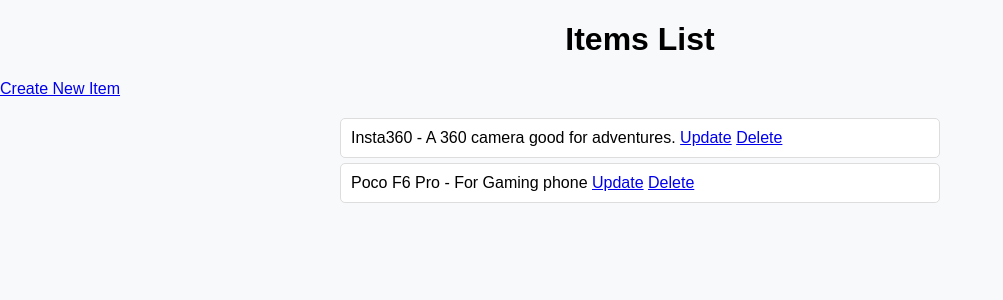
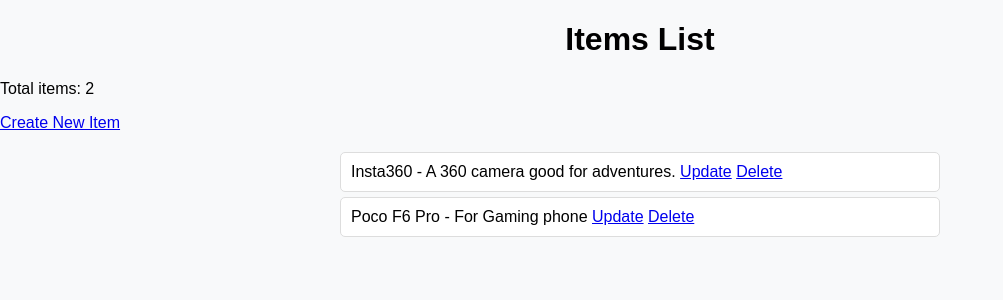
Before and after one commit to Jmar96/Crud_RestAPI_Flask, a Flask app: page / in a window 1280 px wide. Shown: the top 300 px of the page, without its empty margins (0-1003 px from the left). Run offline with Flask 3, Linux system fonts and the light colour scheme; data comes from the database, SQL or seed files in the repository; both versions use the stored data as it was after the commit.

Commit message:
update for falsk_webapp_sqlite

```diff
--- a/Flask_WebApp_Sqlite/app.py
+++ b/Flask_WebApp_Sqlite/app.py
@@ -6,14 +6,15 @@
 app.config['SQLALCHEMY_TRACK_MODIFICATIONS'] = False
 db.init_app(app)
 
-@app.before_first_request
+@app.before_request
 def create_tables():
     db.create_all()
 
 @app.route('/')
 def home():
     items = Item.query.all()
-    return render_template('index.html', items=items)
+    item_count = Item.query.count()
+    return render_template('index.html', items=items, item_count=item_count)
 
 @app.route('/create', methods=['GET', 'POST'])
 def create():
--- a/Flask_WebApp_Sqlite/templates/index.html
+++ b/Flask_WebApp_Sqlite/templates/index.html
@@ -8,6 +8,7 @@
 </head>
 <body>
     <h1>Items List</h1>
+    <p>Total items: {{ item_count }}</p>
     <a href="{{ url_for('create') }}">Create New Item</a>
     <ul>
         {% for item in items %}
```
Also changed, not shown: Flask_WebApp_Sqlite/instance/items.db (added).
